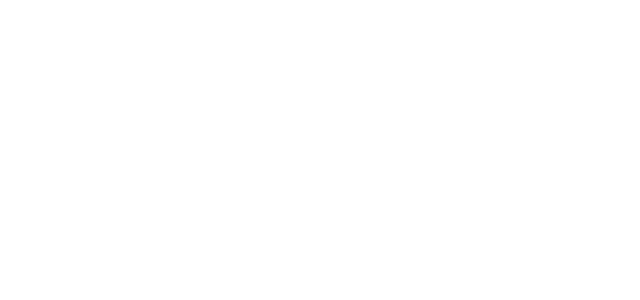
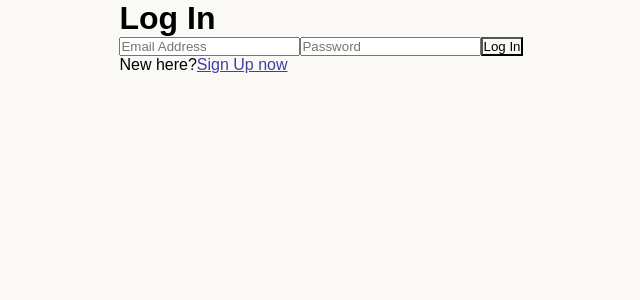
Before and after one commit to codingjem/my_app, a React (Vite) app in the folder frontend/: page / in a window 1280 px wide. Shown: the top 300 px of the page, without its empty margins (319-959 px from the left). Built offline with nearby package versions, Linux system fonts and the light colour scheme.

Commit message:
Added Login Page, Used Formik for Input Validations, Added Styles

```diff
--- a/frontend/package.json
+++ b/frontend/package.json
@@ -10,9 +10,11 @@
     "preview": "vite preview"
   },
   "dependencies": {
+    "formik": "^2.4.6",
     "react": "^18.3.1",
     "react-dom": "^18.3.1",
-    "react-router-dom": "^6.26.2"
+    "react-router-dom": "^6.26.2",
+    "yup": "^1.4.0"
   },
   "devDependencies": {
     "@eslint/js": "^9.9.0",
--- a/frontend/src/App.jsx
+++ b/frontend/src/App.jsx
@@ -4,12 +4,13 @@
     Route,
     Navigate,
 } from "react-router-dom";
+import HomePage from "./pages/HomePage";
 
 function App() {
     return (
         <Router>
             <Routes>
-                <Route path="/" />
+                <Route path="/" element={ <HomePage/> } />
                 <Route path="/login" />
                 <Route path="/signup" />
                 <Route path="/home" />
--- /dev/null
+++ b/frontend/src/components/input_fields/MyTextInput.jsx
@@ -0,0 +1,19 @@
+import React from "react";
+import { useField } from "formik";
+
+const MyTextInput = ({ ...props }) => {
+    // useField() returns [formik.getFieldProps(), formik.getFieldMeta()]
+    // which we can spread on <input>. We can use field meta to show an error
+    // message if the field is invalid and it has been touched (i.e. visited)
+    const [field, meta] = useField(props);
+    return (
+        <>
+            <input className="text-input" {...field} {...props} />
+            {meta.touched && meta.error ? (
+                <div className="error-message">{meta.error}</div>
+            ) : null}
+        </>
+    );
+};
+
+export default MyTextInput;
--- a/frontend/src/index.css
+++ b/frontend/src/index.css
@@ -0,0 +1,42 @@
+* {
+    padding: 0;
+    margin: 0;
+    box-sizing: border-box;
+}
+body {
+    width: 100vw;
+    height: 100vh;
+    display: flex;
+    justify-content: center;
+    background-color: var(--background-color);
+    font-family: Arial, "Helvetica Neue", Helvetica, sans-serif;
+}
+:root {
+    --background-color: #faf9f6;
+    --text-color: #702963;
+    --form-links-color: rgb(63, 63, 162);
+    --error-message: #e33c3c;
+    --border-color: rgb(203, 184, 184);
+}
+
+.form-links {
+    text-decoration: underline;
+    color: var(--form-links-color);
+    cursor: pointer;
+}
+.inline-block {
+    display: inline-block;
+}
+#menu-panel,
+#main-panel {
+    padding-top: 65px;
+}
+textarea {
+    font-size: 16px;
+    color: var(--text-color);
+    padding: 10px;
+    border: none;
+}
+button {
+    background-color: transparent;
+}
--- /dev/null
+++ b/frontend/src/pages/HomePage.css
@@ -0,0 +1,6 @@
+#home {
+    width: 80vw;
+    height: 100vh;
+    display: flex;
+    justify-content: center;
+}
--- /dev/null
+++ b/frontend/src/pages/HomePage.jsx
@@ -0,0 +1,14 @@
+import React from "react";
+import "./HomePage.css";
+import LoginPage from "./LoginPage";
+
+
+const HomePage = () => {
+  return (
+    <div id="home">
+        <LoginPage />
+    </div>
+  )
+}
+
+export default HomePage;
--- a/frontend/src/pages/LoginPage.css
+++ b/frontend/src/pages/LoginPage.css
@@ -0,0 +1,5 @@
+.welcomeNote {
+    font-weight: 600;
+    color: darkcyan;
+}
+/* css for #login is in SignupPage.css */
--- a/frontend/src/pages/LoginPage.jsx
+++ b/frontend/src/pages/LoginPage.jsx
@@ -1,7 +1,59 @@
 import React from "react";
+import { useNavigate } from "react-router-dom";
+import "./LoginPage.css";
+import { Formik, Form } from "formik";
+import * as Yup from "yup";
+import MyTextInput from "../components/input_fields/MyTextInput";
+
 
 const LoginPage = () => {
-    return <div id="login">LoginPage</div>;
+    const navigate = useNavigate();
+
+    return (
+        <div id="login">
+            <div id="login-form">
+                <h1>Log In</h1>
+                <Formik
+                    initialValues={
+                        { email: "", password: "" }
+                    }
+                    validationSchema={
+                        Yup.object({
+                            email: Yup.string().email("Invalid Email Address").required("Email is required"),
+                            password: Yup.string().min(8, "Password must be at least 8 characters").required("Password is required"),
+                        })
+                    }
+                    onSubmit={
+                        async ( values, { setSubmitting, setErrors, resetForm } ) => {
+
+                        }
+                    }
+                >
+                    <Form className="login-form">
+                        <MyTextInput
+                            name="email"
+                            type="email"
+                            placeholder="Email Address"
+                        />
+                        <MyTextInput
+                            name="password"
+                            type="password"
+                            placeholder="Password"
+                        />
+                        <button type="submit" className="submit-btn active">
+                            Log In
+                        </button>
+                    </Form>
+                </Formik>
+                <p>
+                    New here?
+                    <a className="form-links" onClick={ () => navigate("/signup") }>
+                        Sign Up now
+                    </a>
+                </p>
+            </div>
+        </div>
+        );
 };
 
 export default LoginPage;
```
Also changed, not shown: frontend/src/components/input_fields/MyCheckbox.jsx (added, +23 -0 lines), frontend/src/components/input_fields/MySelect.jsx (added, +17 -0 lines), 1 other file (tests, documents, lock files or other folders).
